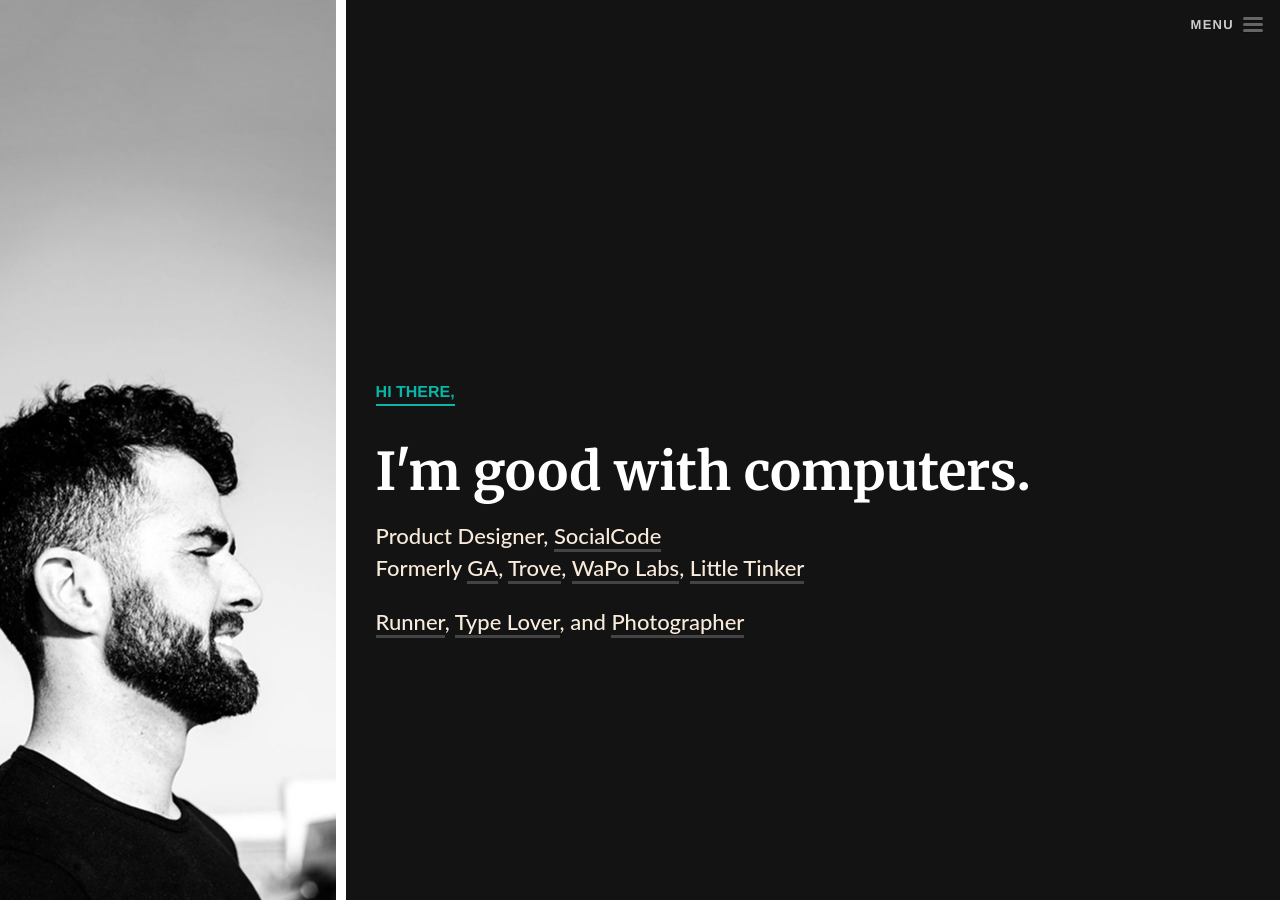
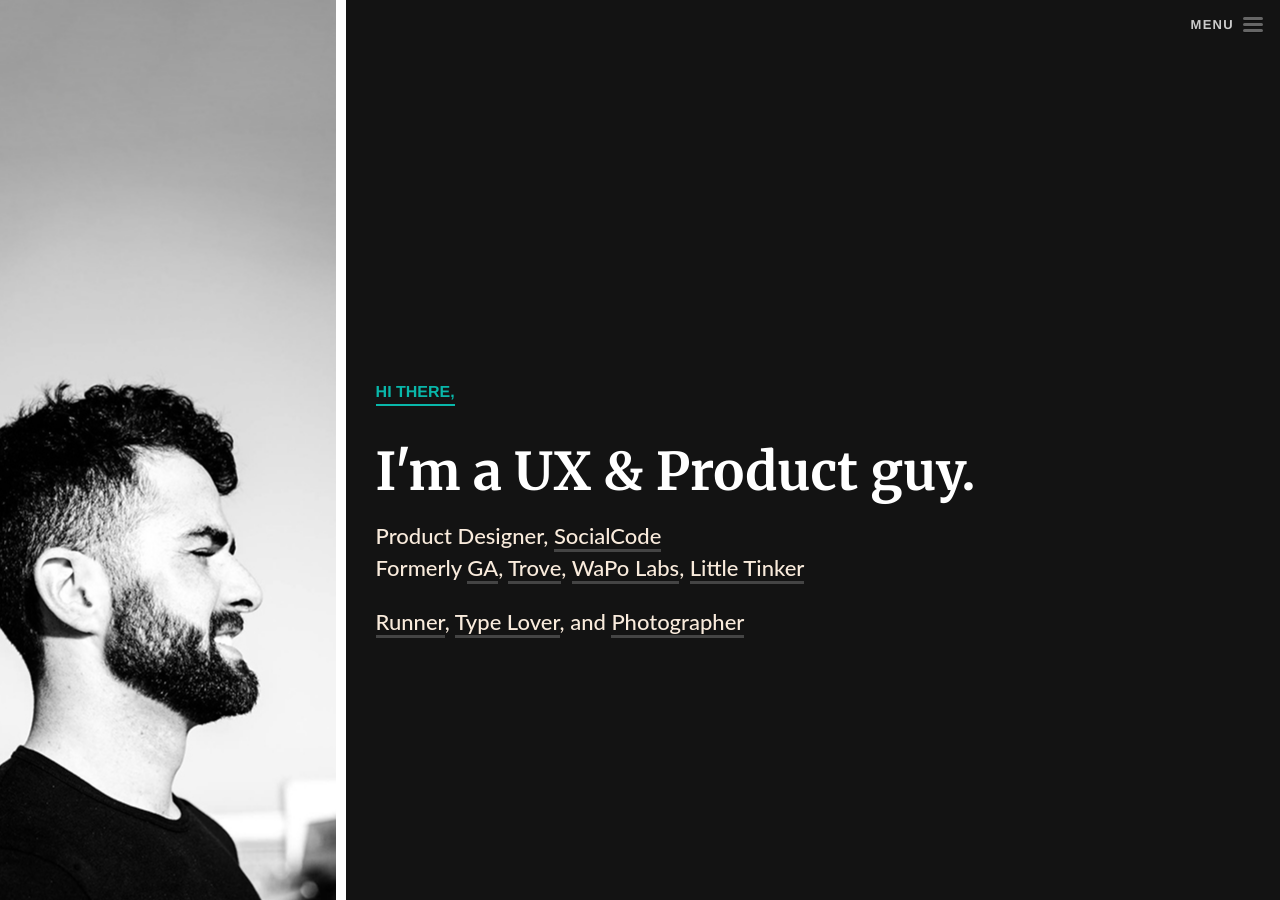
Before and after one commit to ReptarAzar/reptarazar.github.io, a Jekyll site: the page built from index.html, in a window 1280 px wide. Built offline with Jekyll 4.4.1, drawn with Linux system fonts in a browser that asks for light colours; nearby versions of some CDN libraries.

Commit message:
update to ux and product guy

```diff
--- a/index.html
+++ b/index.html
@@ -6,7 +6,7 @@ title: Christopher Azar | UX and Product Guy &#x1F44B;
 
 <div class="index-content">
   <div class="hi">hi there,</div>
-  <h2>I'm <span data-typer-targets="an artsy nerd,good with computers,a maker,a Product Designer,an after-hours coder,a marathon runner,a do-gooder,a tinkerer, a dreamer,an Eagle Scout,happy you're here">a Product Designer</span>.</h2>
+  <h2>I'm <span data-typer-targets="an artsy nerd,good with computers,a maker,a Product Designer,an after-hours coder,a marathon runner,a do-gooder,a tinkerer, a dreamer,an Eagle Scout,happy you're here">a UX & Product guy</span>.</h2>
 
   <h3>Product Designer, <a href="https://twitter.com/jenna/status/728044251934695424" target="_blank">SocialCode</a> <br /> Formerly <a href="https://generalassemb.ly/instructors/christopher-azar/5263" target="_blank">GA</a>, <a href="http://bits.blogs.nytimes.com/2014/01/22/test-run-trove-is-a-treasure-for-news-junkies/">Trove</a>, <a href="https://www.washingtonpost.com/business/economy/what-is-wapo-labs/2013/08/06/2790de64-feea-11e2-9711-3708310f6f4d_gallery.html">WaPo Labs</a>, <a href="http://littletinker.io/">Little Tinker</a></h3>
 
```
